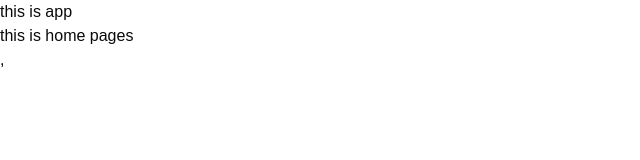
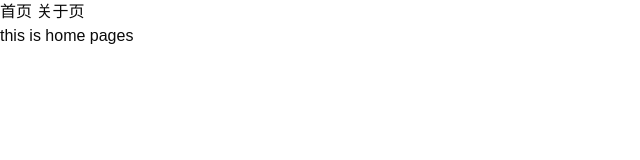
Before and after one commit to zhaoxinkun/React_Study, a React (Vite) app in the folder 03HDReact/hd-base/: page / in a window 1280 px wide. Shown: the top 160 px of the page, without its empty margins (0-640 px from the left). Built offline with nearby package versions, Linux system fonts and the light colour scheme.

Commit message:
fix: router

```diff
--- a/03HDReact/hd-base/src/App.tsx
+++ b/03HDReact/hd-base/src/App.tsx
@@ -1,3 +1,20 @@
+import { Link, Outlet } from '@tanstack/react-router'
+import { TanStackRouterDevtools } from '@tanstack/react-router-devtools'
+
 export default function App() {
-  return <>this is app</>
+  return (
+    <>
+      <header>
+        <Link to="/">首页</Link>
+
+        <Link to="/about"> 关于页</Link>
+      </header>
+
+      <main>
+        <Outlet />
+      </main>
+
+      <TanStackRouterDevtools />
+    </>
+  )
 }
--- a/03HDReact/hd-base/src/main.tsx
+++ b/03HDReact/hd-base/src/main.tsx
@@ -3,11 +3,9 @@ import { createRoot } from 'react-dom/client'
 import '@/assets/tailwind.css'
 import { RouterProvider } from '@tanstack/react-router'
 import { router } from '@/routes/_root.tsx'
-import App from '@/App.tsx'
 
 createRoot(document.getElementById('root')!).render(
   <StrictMode>
-    <App />
-    <RouterProvider router={router} />,
+    <RouterProvider router={router} />
   </StrictMode>,
 )
--- a/03HDReact/hd-base/src/routes/_root.tsx
+++ b/03HDReact/hd-base/src/routes/_root.tsx
@@ -1,16 +1,11 @@
-import { createRootRoute, createRoute, createRouter, Outlet } from '@tanstack/react-router'
-import { TanStackRouterDevtools } from '@tanstack/react-router-devtools'
+import { createRootRoute, createRoute, createRouter } from '@tanstack/react-router'
 import Home from '@/pages/home.tsx'
 import About from '@/pages/about.tsx'
+import App from '@/App.tsx'
 
 // 1. 创建root根路由
 export const rootRoute = createRootRoute({
-  component: () => (
-    <>
-      <Outlet />
-      <TanStackRouterDevtools />
-    </>
-  ),
+  component: App,
 })
 
 // 2. 创建home路由
```
Also changed, not shown: 2 other files (tests, documents, lock files or other folders).
